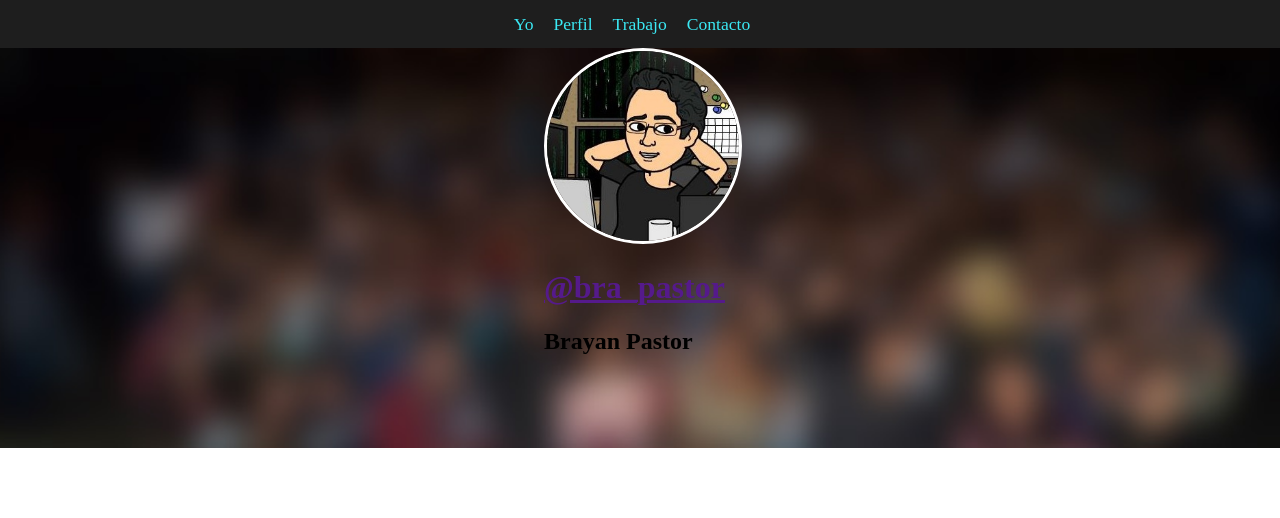
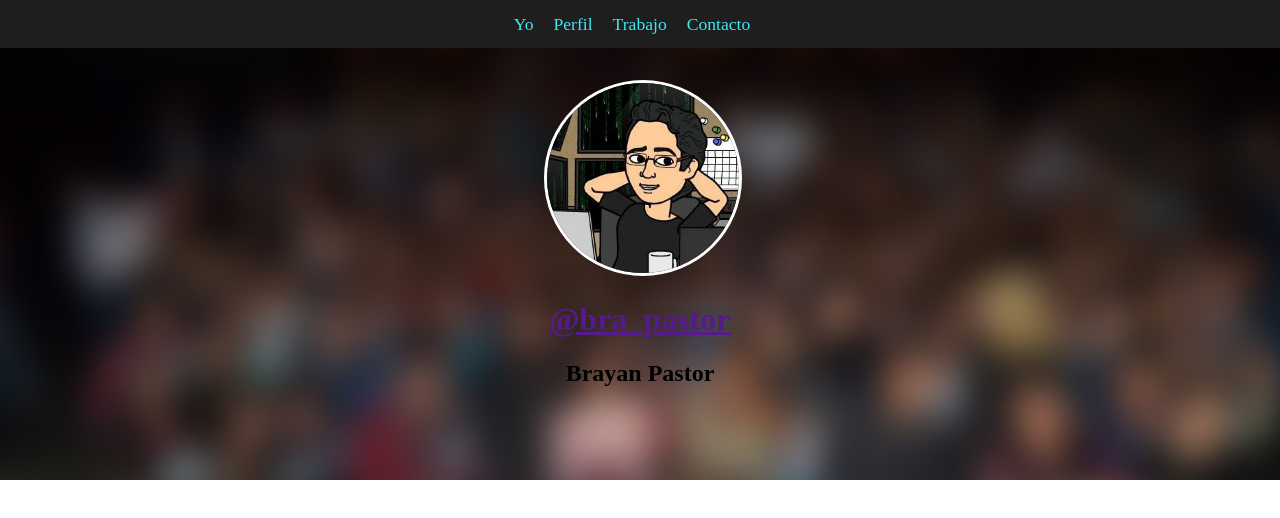
Before and after one commit to brapastor/frontend-ucp, a plain HTML site: page portafolio.html in a window 1280 px wide. Drawn offline with Linux system fonts and the light colour scheme.

Commit message:
imagenesdf

```diff
--- a/static/css/portafolio.css
+++ b/static/css/portafolio.css
@@ -40,6 +40,7 @@ body{
     background-size: cover;
     background-position: center;
     height: 50vh;
+    padding-top: 2rem;
 }
 .Header__imgContent{
     margin: 0;
@@ -52,6 +53,7 @@ body{
 }
 
 .Header__infoBox{
+    text-align: center;
     width: 15%;
     margin: 0 auto;
 }
```
Also changed, not shown: portafolio.html (+0 -2 lines).
